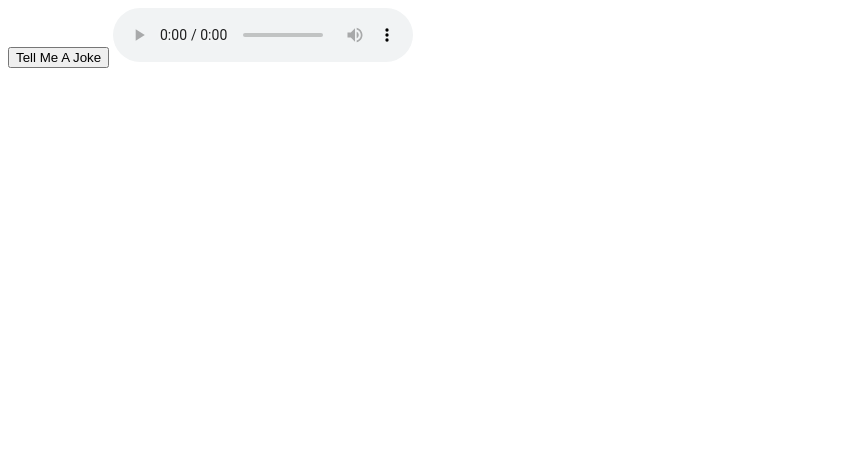
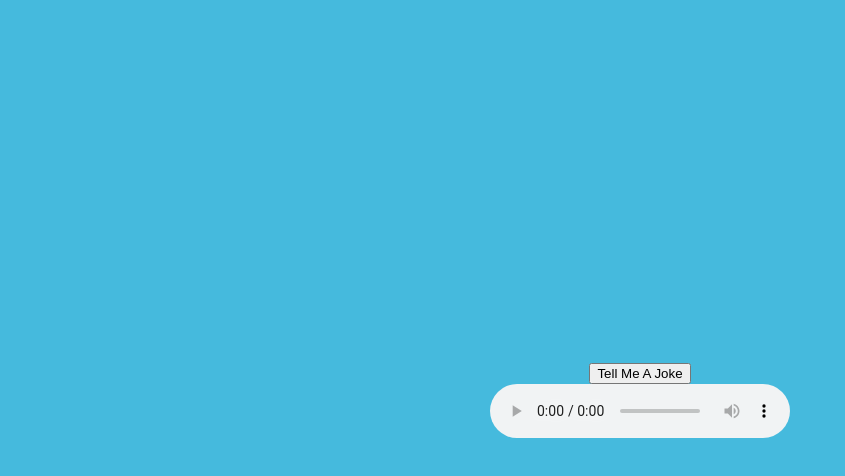
Before and after one commit to LeonardoE20/jokeTeller, a plain HTML site: page index.html in a window 1280 px wide. Shown: the whole page, without its empty margins (0-845 px from the left). Drawn offline with Linux system fonts and the light colour scheme.

Commit message:
called the class container to center both the button and the audio element

```diff
--- a/style.css
+++ b/style.css
@@ -3,3 +3,17 @@
 html {
   box-sizing: border-box;
 }
+
+body {
+  margin: 0;
+  background: #45badd;
+}
+
+.container {
+  height: 100vh;
+  width: 100vw;
+  display: flex;
+  flex-direction: column;
+  justify-content: center;
+  align-items: center;
+}
```
